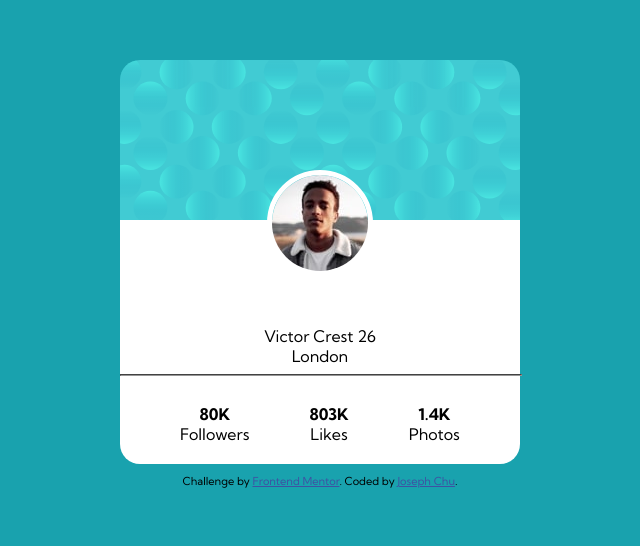
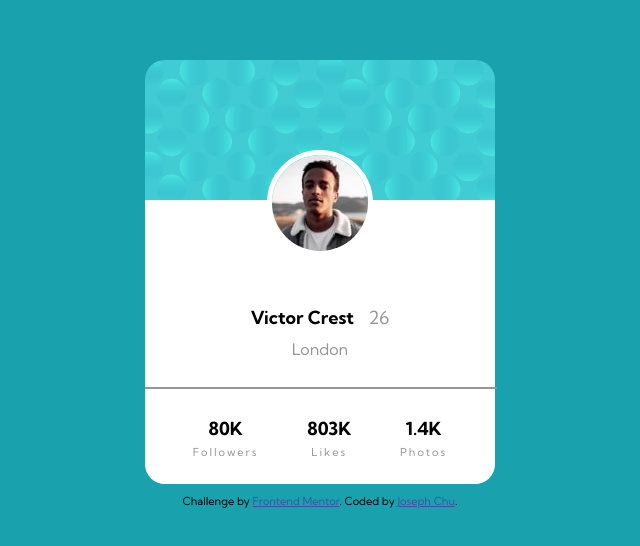
Before and after one commit to ChewingOnCode/Profile-Card-Component, a plain HTML site: page index.html in a window 1280 px wide. Shown: the part 148-694 px from the top of the page, without its empty margins (320-960 px from the left). Drawn offline with Linux system fonts and the light colour scheme.

Commit message:
Updated more stylings that were missed and ARIA

```diff
--- a/index.html
+++ b/index.html
@@ -33,10 +33,12 @@
             alt="Victor's Image"
             class="profileImg"
           />
-          <div class="title"><span class="name">Victor Crest</span> 26</div>
-          <span>London</span>
-          <hr />
-          <div class="stats">
+          <div class="title">
+            <span class="name">Victor Crest</span><span class="age"> 26</span>
+          </div>
+          <span role="" class="city">London</span>
+          <hr role="separator" />
+          <div role="contentinfo" class="stats">
             <div class="Followers">
               <span class="number">80K </span>
               <span class="title">Followers</span>
@@ -52,12 +54,12 @@
           </div>
         </div>
 
-        <div class="attribution">
+        <footer class="attribution">
           Challenge by
           <a href="https://www.frontendmentor.io?ref=challenge" target="_blank"
             >Frontend Mentor</a
           >. Coded by <a href="#">Joseph Chu</a>.
-        </div>
+        </footer>
       </div>
     </main>
   </body>
--- a/styles.scss
+++ b/styles.scss
@@ -29,8 +29,9 @@ body {
     display: flex;
     flex-direction: column;
     align-items: center;
-    width: 400px;
+    width: 350px;
     height: 400px;
+    margin: 10px;
     .bgCard {
       width: 100%;
       border-top-right-radius: 20px;
@@ -47,6 +48,23 @@ body {
       background-color: var(--White);
       border-bottom-left-radius: 20px;
       border-bottom-right-radius: 20px;
+      .title {
+        margin-bottom: 10px;
+        .name {
+          font-weight: var(--fw-700);
+          font-size: var(--fs-18);
+        }
+        .age {
+          font-weight: var(--fw-400);
+          color: var(--DarkGray);
+          margin-left: 10px;
+          font-size: var(--fs-18);
+        }
+      }
+      .city {
+        margin-bottom: 20px;
+        color: var(--DarkGray);
+      }
       // Profile Image
       .profileImg {
         border-radius: 50%;
@@ -55,7 +73,7 @@ body {
         top: -50px;
       }
       hr {
-        border-color: var(--DarkGray);
+        border: 1px solid var(--DarkGray);
         width: 100%;
       }
       .stats {
@@ -70,8 +88,15 @@ body {
           flex-direction: column;
           text-align: center;
         }
+        .title {
+          color: var(--DarkGray);
+          font-size: 11px;
+          letter-spacing: 2px;
+          margin: 5px;
+        }
         .number {
           font-weight: var(--fw-700);
+          font-size: var(--fs-18);
         }
       }
     }
```
Also changed, not shown: styles.css.
